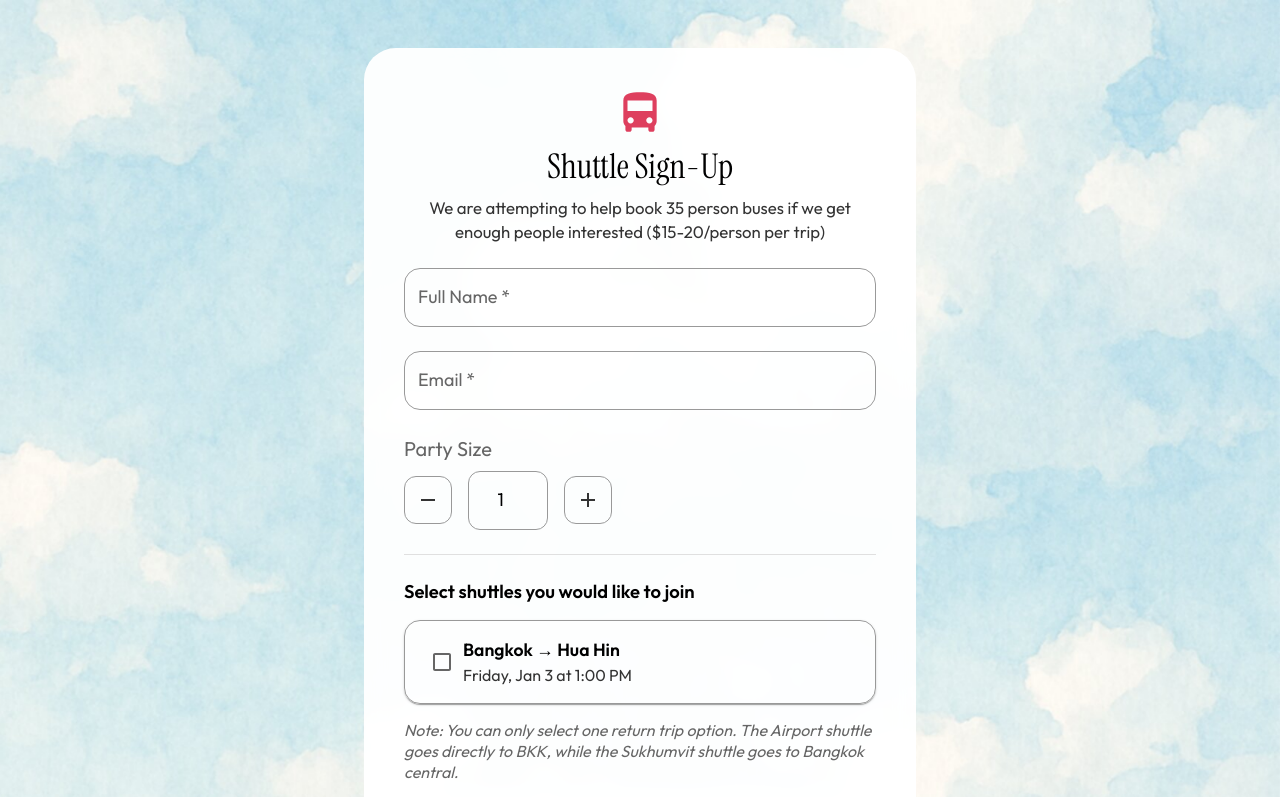
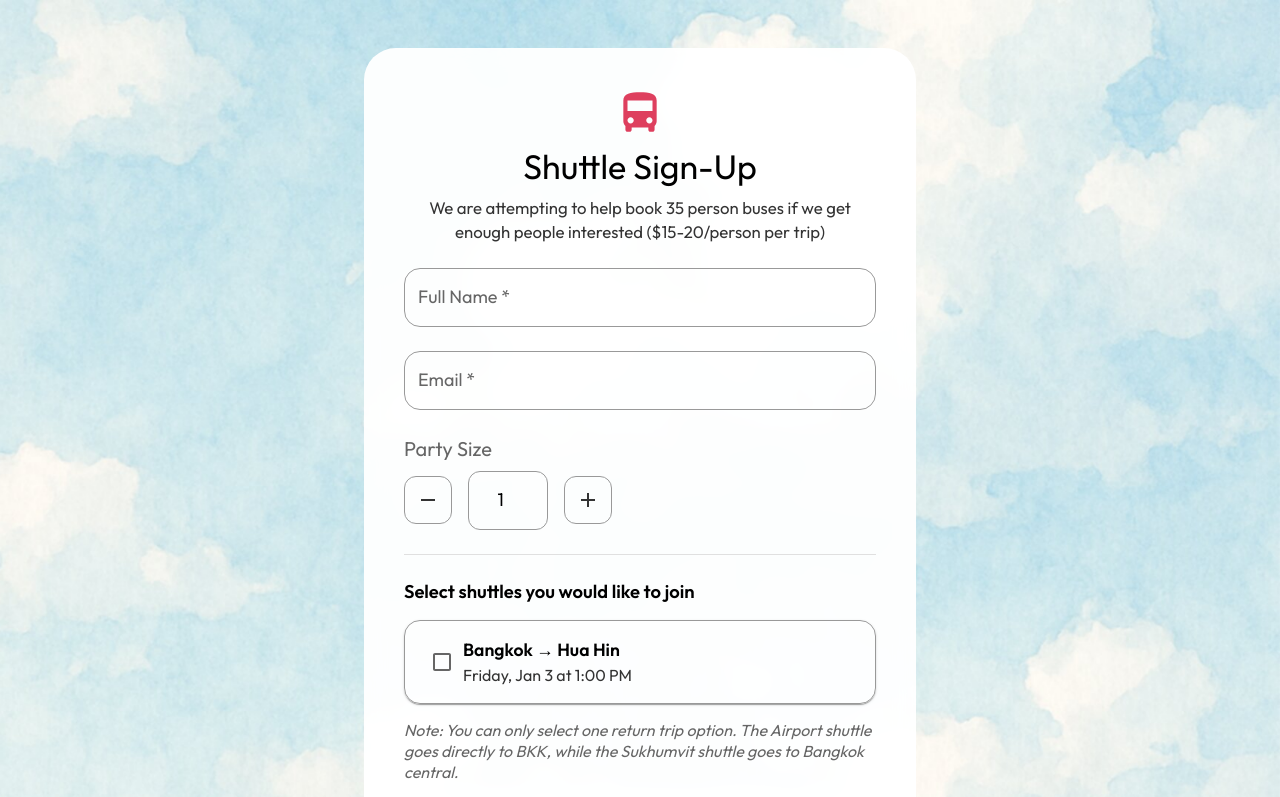
Before and after one commit to kghumaan/phera, a Next.js app: page /1/travel-form in a window 1280 px wide. Shown: the top 797 px of the page. Built offline with nearby package versions, Linux system fonts and the light colour scheme; no server answers; what @mui/material-nextjs would draw is missing.

Commit message:
font styles...

```diff
--- a/app/(guest)/[weddingSlug]/travel-form/page.tsx
+++ b/app/(guest)/[weddingSlug]/travel-form/page.tsx
@@ -196,10 +196,11 @@ export default function TravelFormPage() {
               <Typography
                 variant="h4"
                 sx={{
-                  fontFamily: 'var(--font-instrument-serif)',
+                  fontFamily: 'Outfit',
                   mb: 2,
                   fontSize: { xs: '1.75rem', md: '2.125rem' },
                   color: '#000000',
+                  fontWeight: 400,
                 }}
               >
                 All Set!
@@ -230,10 +231,11 @@ export default function TravelFormPage() {
                   <Typography
                     variant="h4"
                     sx={{
-                      fontFamily: 'var(--font-instrument-serif)',
+                      fontFamily: 'Outfit',
                       mb: 1,
                       fontSize: { xs: '1.75rem', md: '2.125rem' },
                       color: '#000000',
+                      fontWeight: 400,
                     }}
                   >
                     Shuttle Sign-Up
```
